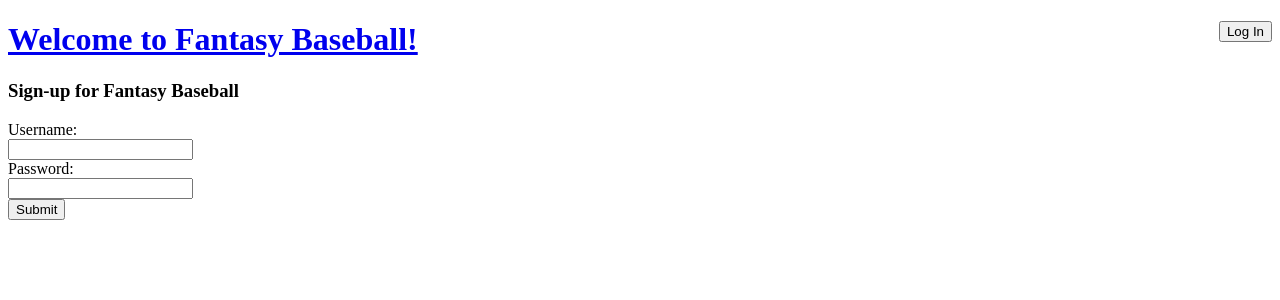
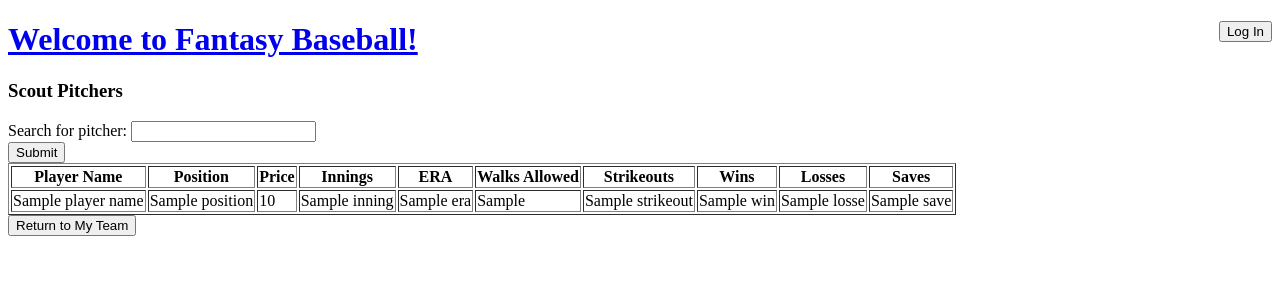
Before and after one commit to justjack555/fantasy, a Flask app: template templates/players/pitchers.html in a window 1280 px wide. Shown: the top 300 px of the page. Run offline with Flask 2, Linux system fonts and the light colour scheme; the template is opened without the code that fills it: most values are stand-ins (such as "Sample title", 1, 10 or a date in 2020); parts of the project's set-up code (start-up, migrations or seed data) failed here and were passed over.

Commit message:
[Views] Scout pitchers page now implemented

```diff
--- a/server.py
+++ b/server.py
@@ -233,7 +233,7 @@ def pitchers():
 		search = ' AND p1.player_name = %s' % (request.args['player_name'])
 
 	context = {'player_names': [], 'positions': [], 'prices': [], 'innings': [], 'eras': [], 'p_walks': [], 'strikeouts': [], 'wins': [], 'losses': [], 'saves': []}
-	cursor = g.conn.execute('SELECT * FROM players p1, pitchers p2 WHERE p1.player_id = p2.player_id%s', search)
+	cursor = g.conn.execute('SELECT * FROM players p1, pitchers p2 WHERE p1.player_id = p2.player_id --%s', search)
 	for row in cursor:
 		context['player_names'].append(row['player_name'])
 		context['positions'].append(row['position'])
--- a/templates/players/pitchers.html
+++ b/templates/players/pitchers.html
@@ -1,13 +1,40 @@
 {% extends "layout.html" %}
 {% block body %}
 <div>
-    <h3>Sign-up for Fantasy Baseball</h3>
-    <form action="{{ url_for('signup') }}" method=post class=add-user>
-        Username:<br>
-        <input type="text" name="login"><br>
-        Password:<br>
-        <input type="text" name="password"><br>
+    <h3>Scout Pitchers</h3>
+    <form action="{{ url_for('pitchers') }}" method=get class=pitcher>
+        Search for pitcher:
+        <input type="text" name="player_name"><br>
         <input type="submit" value="Submit"><br>
     </form>
+    <table border="1">
+        <tr>
+            <th>Player Name</th>
+            <th>Position</th>
+            <th>Price</th>
+            <th>Innings</th>
+            <th>ERA</th>
+            <th>Walks Allowed</th>
+            <th>Strikeouts</th>
+            <th>Wins</th>
+            <th>Losses</th>
+            <th>Saves</th>
+        </tr>
+        {% for name in player_names %}
+        <tr>
+            <td>{{name}}</td>
+            <td>{{positions[loop.index0]}}</td>
+            <td>{{prices[loop.index0]}}</td>
+            <td>{{innings[loop.index0]}}</td>
+            <td>{{eras[loop.index0]}}</td>
+            <td>{{p_walks[loop.index0]}}</td>
+            <td>{{strikeouts[loop.index0]}}</td>
+            <td>{{wins[loop.index0]}}</td>
+            <td>{{losses[loop.index0]}}</td>
+            <td>{{saves[loop.index0]}}</td>
+        </tr>
+        {% endfor %}
+    </table>
+    <a href="{{ url_for('teams') }}"><button>Return to My Team</button></a>
 </div>
 {% endblock %}
```
